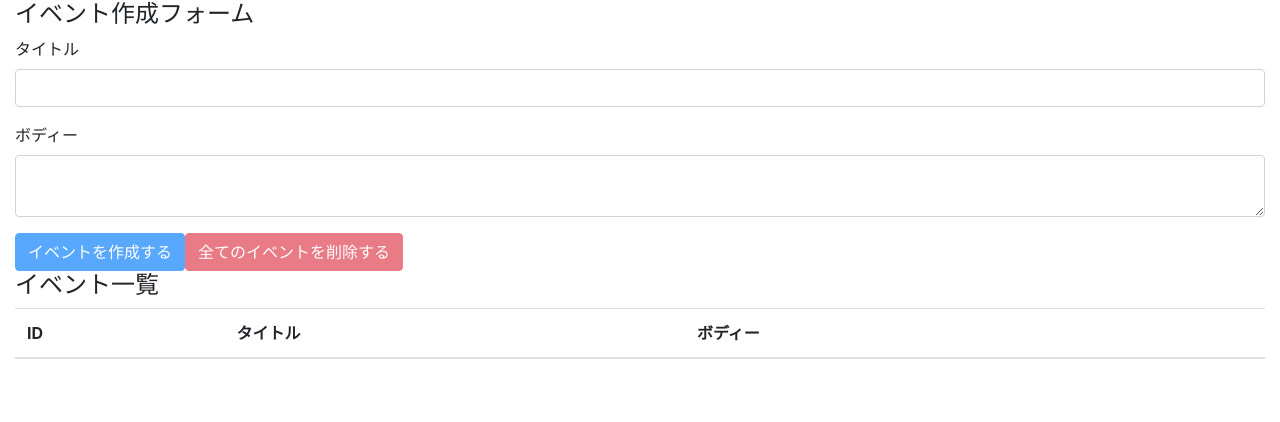
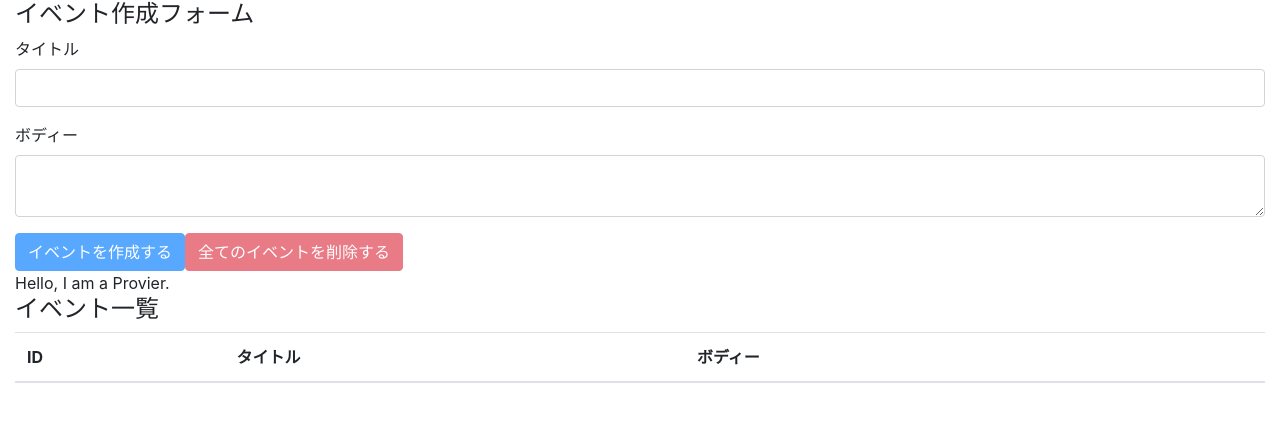
Before and after one commit to hasyamo/react-hooks-101, a React (Create React App) app: page / in a window 1280 px wide. Shown: the top 422 px of the page. Built offline with nearby package versions, Linux system fonts and the light colour scheme.

Commit message:
setup react component provider

```diff
--- a/src/components/App.js
+++ b/src/components/App.js
@@ -3,16 +3,21 @@
 
 import EventForm from './EventForm'
 import Events from './Events'
+
+import AppContext from '../contexts/AppContext'
+
 import reducer from '../reducers'
 
 const App = () => {
   const [state, dispatch] = useReducer(reducer, [])
 
   return (
-    <div className="container-fluid">
-      <EventForm state={state} dispatch={dispatch} />
-      <Events state={state} dispatch={dispatch} />
-    </div>
+    <AppContext.Provider value={'Hello, I am a Provier.'}>
+      <div className="container-fluid">
+        <EventForm state={state} dispatch={dispatch} />
+        <Events state={state} dispatch={dispatch} />
+      </div>
+    </AppContext.Provider>
   );
 }
 
--- a/src/components/Events.js
+++ b/src/components/Events.js
@@ -1,9 +1,12 @@
-import React from 'react'
+import React, { useContext } from 'react'
 import Event from './event'
+import AppContext from '../contexts/AppContext'
 
 const Events = ({ state, dispatch }) => {
+    const value = useContext(AppContext)
     return (
         <>
+            <div>{value}</div>
             <h4>イベント一覧</h4>
             <table className="table table-hover">
             <thead>
--- a/src/contexts/AppContext.js
+++ b/src/contexts/AppContext.js
@@ -0,0 +1,5 @@
+import { createContext } from 'react'
+
+const AppContext = createContext()
+
+export default AppContext
```
